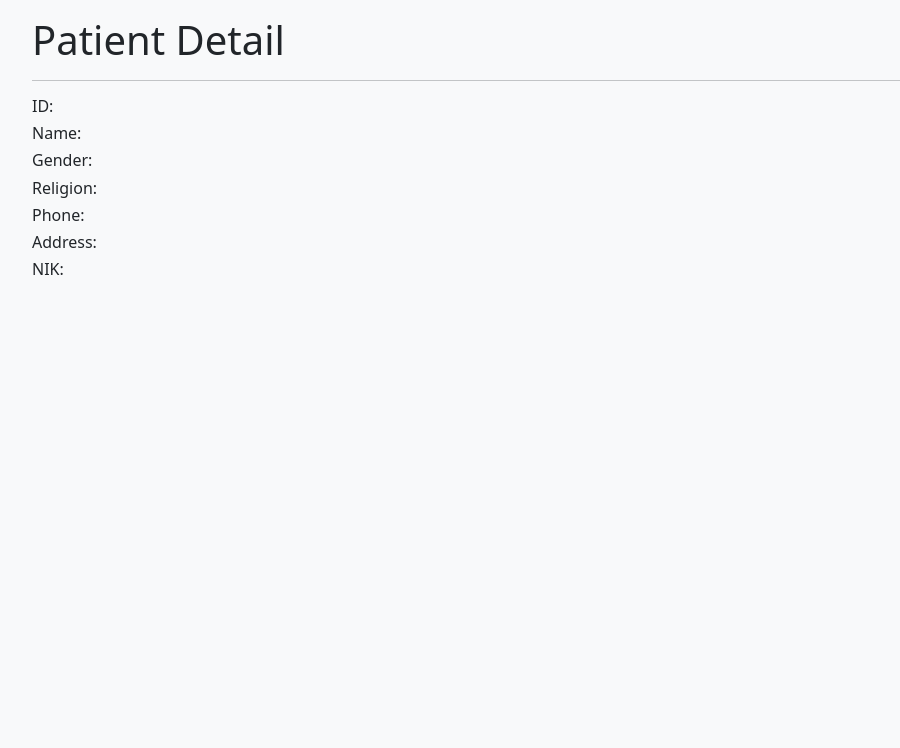
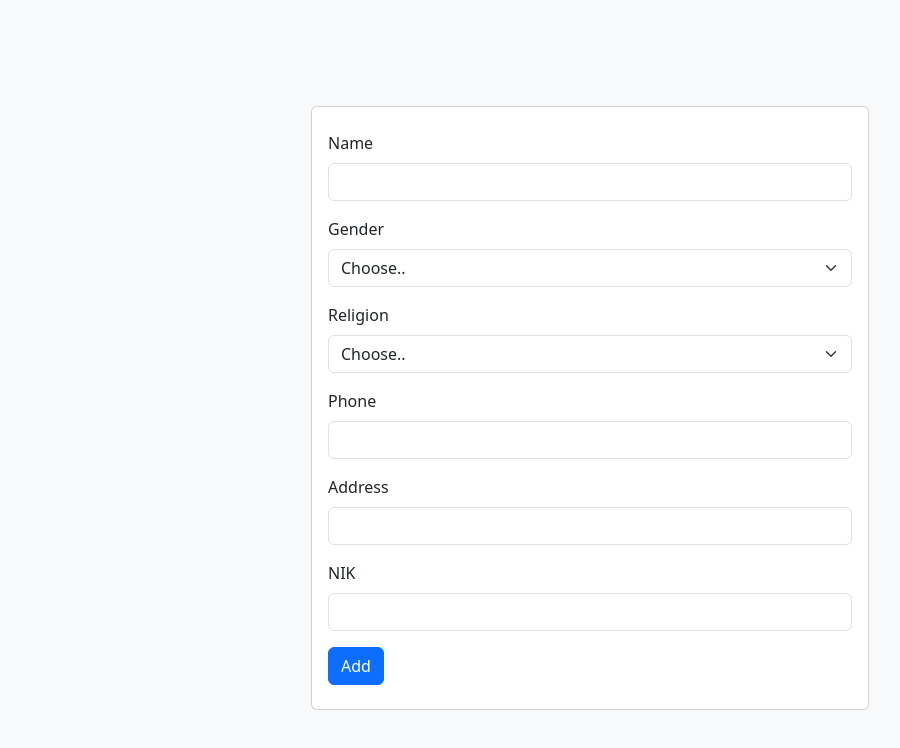
Before and after one commit to Agiff/sei-care, a Vue app in the folder client/: page /form in a window 1280 px wide. Shown: the top 748 px of the page, without its empty margins (50-950 px from the left). Built offline with nearby package versions, Linux system fonts and the light colour scheme; no server answers.

Commit message:
feat: add form page and implement create patient

```diff
--- a/client/src/pages/HomePage.vue
+++ b/client/src/pages/HomePage.vue
@@ -21,7 +21,7 @@
     <h1>Home</h1>
     <hr>
     <div>
-      <button type="button" class="btn btn-primary my-2 mt-4 mb-3">Add Patient</button>
+      <button type="button" class="btn btn-primary my-2 mt-4 mb-3" @click="$router.push('/form')">Add Patient</button>
       <table class="table table-hover">
         <thead>
           <tr>
--- /dev/null
+++ b/client/src/pages/PatientFormPage.vue
@@ -0,0 +1,71 @@
+<script>
+import { mapActions } from 'pinia';
+import { usePatientStore } from '../stores/patient';
+
+  export default {
+    name: 'PatientFormPage',
+    data() {
+      return {
+        patientInput: {
+          name: '',
+          sex: '',
+          religion: '',
+          phone: '',
+          address: '',
+          nik: ''
+        }
+      }
+    },
+    methods: {
+      ...mapActions(usePatientStore, ['createPatient']),
+      submitInput() {
+        this.createPatient(this.patientInput);
+        this.$router.push('/');
+      }
+    }
+  }
+</script>
+
+<template>
+  <div class="container pt-3 d-flex justify-content-center align-items-center vh-100">
+    <form class="card p-3 py-4 w-50" @submit.prevent="submitInput">
+      <div class="mb-3">
+        <label for="name" class="form-label">Name</label>
+        <input type="text" class="form-control" id="name" v-model="patientInput.name">
+      </div>
+      <div class="mb-3">
+        <label for="sex" class="form-label">Gender</label>
+        <select id="sex" class="form-select" v-model="patientInput.sex">
+          <option value="" selected disabled>Choose..</option>
+          <option value="Male">Male</option>
+          <option value="Female">Female</option>
+        </select>
+      </div>
+      <div class="mb-3">
+        <label for="religion" class="form-label">Religion</label>
+        <select id="religion" class="form-select" v-model="patientInput.religion">
+          <option value="" selected disabled>Choose..</option>
+          <option value="Islam">Islam</option>
+          <option value="Christian">Christian</option>
+          <option value="Hinduism">Hinduism</option>
+          <option value="Buddhism">Buddhism</option>
+        </select>
+      </div>
+      <div class="mb-3">
+        <label for="phone" class="form-label">Phone</label>
+        <input type="text" class="form-control" id="phone" v-model="patientInput.phone">
+      </div>
+      <div class="mb-3">
+        <label for="address" class="form-label">Address</label>
+        <input type="text" class="form-control" id="address" v-model="patientInput.address">
+      </div>
+      <div class="mb-3">
+        <label for="nik" class="form-label">NIK</label>
+        <input type="text" class="form-control" id="nik" v-model="patientInput.nik">
+      </div>
+      <div class="d-flex justify-content-between">
+        <button type="submit" class="btn btn-primary">Add</button>
+      </div>
+    </form>
+  </div>
+</template>
--- a/client/src/router/index.js
+++ b/client/src/router/index.js
@@ -1,6 +1,7 @@
 import { createRouter, createWebHistory } from 'vue-router';
 import HomePage from '../pages/HomePage.vue';
 import PatientDetailPage from '../pages/PatientDetailPage.vue';
+import PatientFormPage from '../pages/PatientFormPage.vue';
 
 const router = createRouter({
   history: createWebHistory(import.meta.env.BASE_URL),
@@ -15,6 +16,11 @@ const router = createRouter({
       name: 'patienDetail',
       component: PatientDetailPage
     },
+    {
+      path: '/form',
+      name: 'patientForm',
+      component: PatientFormPage
+    },
   ]
 })
 
--- a/client/src/stores/patient.js
+++ b/client/src/stores/patient.js
@@ -26,6 +26,14 @@ export const usePatientStore = defineStore('patient', {
       } catch (error) {
         console.log(error);
       }
+    },
+    async createPatient(input) {
+      try {
+        const { data } = await axios.post(`${this.baseUrl}/patients/api/create`, input);
+        console.log(data);
+      } catch (error) {
+        console.log(error);
+      }
     }
   },
 })
```
